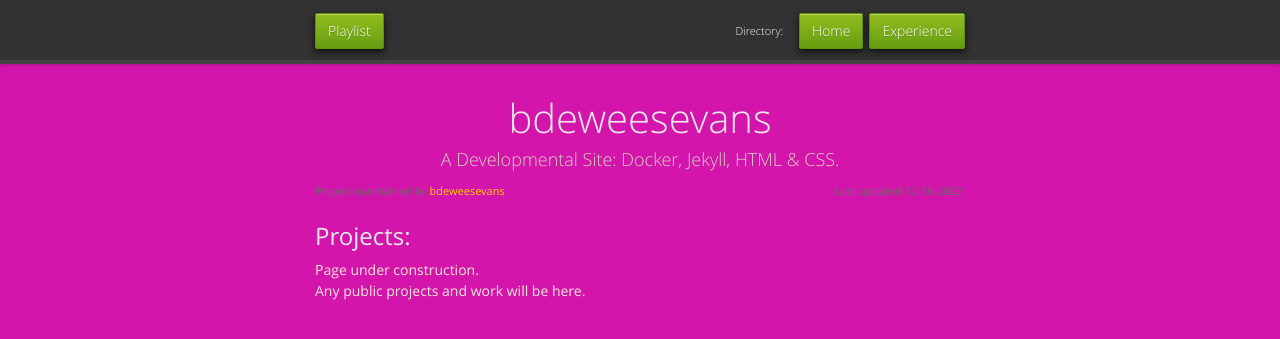
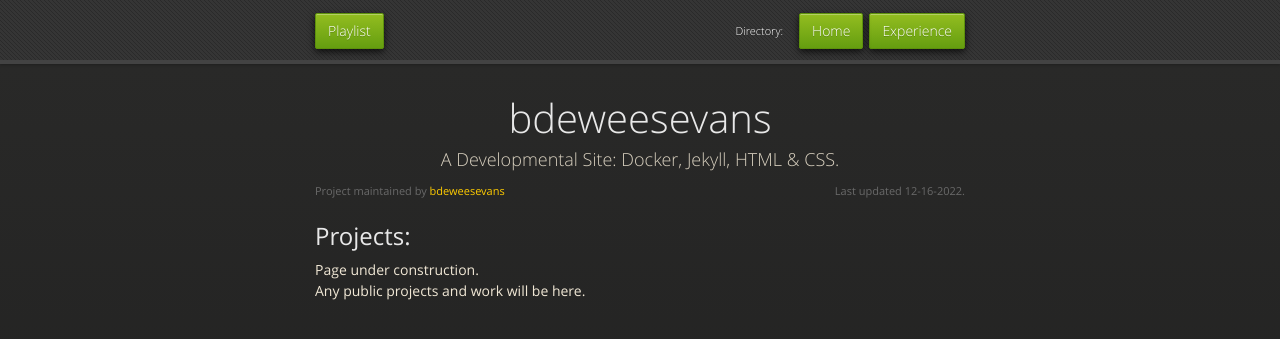
Before and after one commit to bdeweesevans/bdeweesevans.github.io, a Jekyll site: the page built from projects.md, in a window 1280 px wide. Shown: the top 339 px of the page. Built offline with Jekyll 4.4.1, drawn with Linux system fonts in a browser that asks for light colours; our own code applies the rules of GitHub Pages for plain Markdown files.

Commit message:
Update jekyll-theme-midnight.scss

```diff
--- a/_sass/jekyll-theme-midnight.scss
+++ b/_sass/jekyll-theme-midnight.scss
@@ -8,9 +8,9 @@ body {
   font:14px/1.5 "OpenSansRegular", "Helvetica Neue", Helvetica, Arial, sans-serif;
   color:#f0e7d5;
   font-weight: normal;
-  background: #d415ab;
+  background: #252525;
   background-attachment: fixed !important;
-  background: linear-gradient(#d415ab, #d415ab);
+  background: linear-gradient(#2a2a29, #1c1c1c);
 }
 
 h1, h2, h3, h4, h5, h6 {
```
